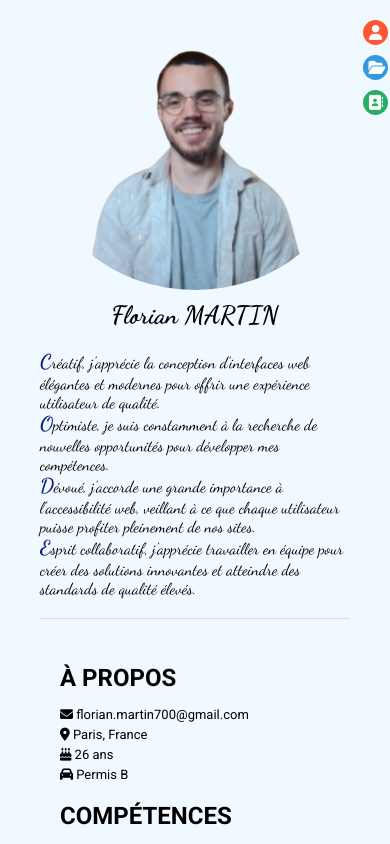
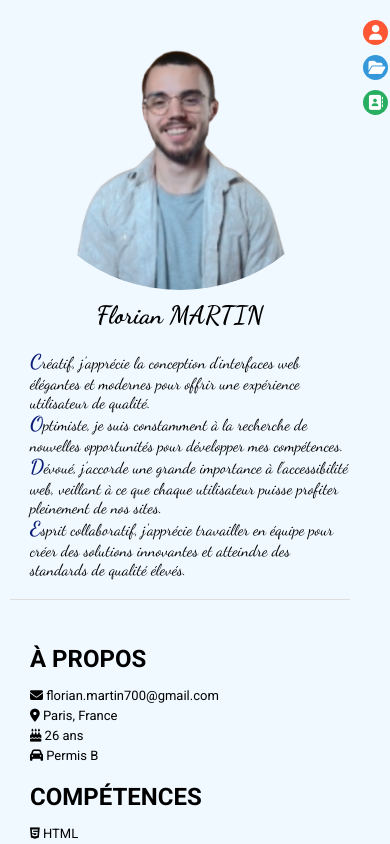
Before and after one commit to FlorianMartinCode/PortfolioV3, a React (Create React App) app in the folder frontend/: page / in a window 390 px wide. Shown: the top 844 px of the page. Built offline with nearby package versions, Linux system fonts and the light colour scheme.

Commit message:
modif loader

```diff
--- a/frontend/src/main.css
+++ b/frontend/src/main.css
@@ -122,6 +122,7 @@
     font-size: 25px;
   }
   .header-content .description p {
+    padding: 0 0 20px 20px;
     font-size: 16px;
   }
   .header-content .description p .colored-letter {
@@ -625,7 +626,7 @@ a {
 }
 @media screen and (max-width: 768px) {
   body {
-    margin: 0 30px;
+    margin: 0 30px 0 0;
   }
 }
 
--- a/frontend/src/main.scss
+++ b/frontend/src/main.scss
@@ -97,6 +97,6 @@ a {
 
 @media screen and (max-width: 768px) {
     body {
-        margin: 0 30px;
+        margin: 0 30px 0 0;
     }
 }
--- a/frontend/src/pages/home/home.scss
+++ b/frontend/src/pages/home/home.scss
@@ -135,6 +135,7 @@
                 font-size: 25px;
             }
             p {
+                padding: 0 0 20px 20px;
                 font-size: 16px;
 
                 .colored-letter {
```
Also changed, not shown: 1 other file (tests, documents, lock files or other folders).
